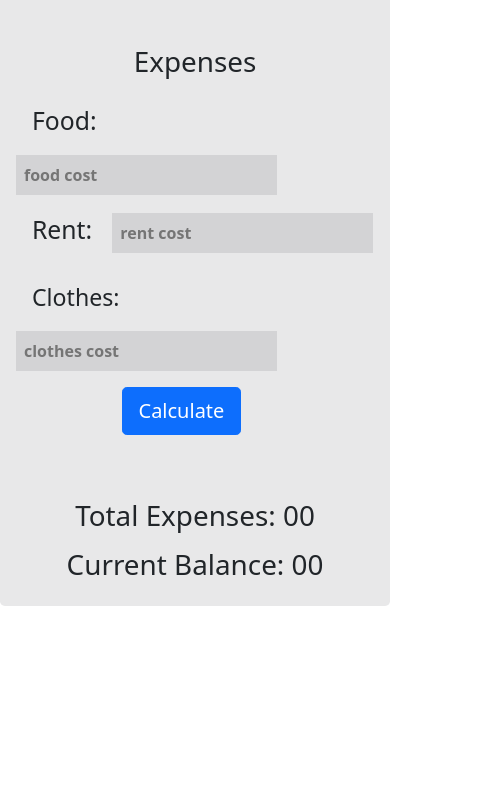
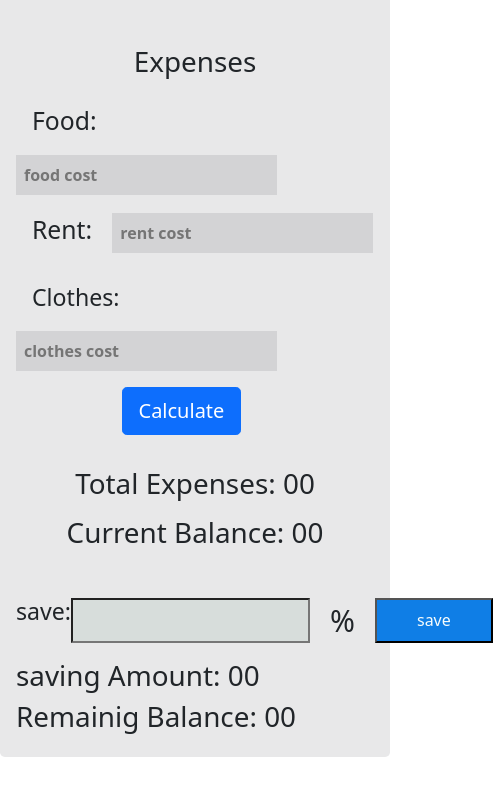
Before and after one commit to Mahedi-junior/money-calculation, a plain HTML site: page index.html in a window 390 px wide. Shown: the part 730-1525 px from the top of the page, 493 px wide, since content can reach past the window. Before the commit the page ends 1384 px from the top, so only its background shows below. Drawn offline with nearby package versions, Linux system fonts and the light colour scheme.

Commit message:
saving calulation added

```diff
--- a/app.js
+++ b/app.js
@@ -16,9 +16,25 @@ document.getElementById('calculate').addEventListener('click', function() {
     console.log(totalCost);
     const expens = document.getElementById('total-expens');
     expens.innerText = totalCost;
-
+    //current balance
     const finalBalance = totalIncome - totalCost;
     const balance = document.getElementById('final-balance');
     balance.innerText = parseFloat(finalBalance);
+});
 
-});
+//saving calculation
+document.getElementById('save-btn').addEventListener('click', function() {
+    const currentbalance = parseFloat(document.getElementById('final-balance').innerText);
+    //saving balance
+    const saveInput = document.getElementById('save-input').value;
+    const saving = currentbalance * (saveInput / 100);
+    //saving amount
+    savingText = document.getElementById('saving');
+    savingText.innerText = parseInt(saving);
+    const remainigbalance = currentbalance - saving;
+    console.log(remainigbalance);
+    const remainigText = document.getElementById('remaining-blance');
+    remainigText.innerText = parseFloat(remainigbalance);
+
+
+})
--- a/css/style.css
+++ b/css/style.css
@@ -3,3 +3,26 @@
     font-size: 50px;
     font-weight: 700;
 }
+
+.parsen {
+    text-align: center;
+    text-align: center;
+    font-size: 30px;
+    margin-right: 20px;
+    margin-left: 20px;
+}
+
+.save {
+    display: flex;
+}
+
+.save-btn {
+    color: rgb(246, 252, 252);
+    padding-left: 40px;
+    padding-right: 40px;
+    background-color: rgb(15, 126, 230);
+}
+
+.save-input {
+    background-color: rgb(215, 221, 219);
+}
--- a/index.html
+++ b/index.html
@@ -17,7 +17,7 @@
         <section>
             <div>
                 <h1 class=" mony mt-5 text-center mb-5 ">Mony Calculation</h1>
-                <div class="container w-100">
+                <div class="container w-100 mx-auto">
                     <div class="row col-md-12 gap-4 ">
                         <div class="col-md-6">
                             <img class="w-100 mb-5 " src="images/money2.jpg" alt="">
@@ -44,18 +44,38 @@
                                     <div class="col-6  mx-auto">
                                         <button id="calculate" class="m-3 btn btn-primary btn-lg ">Calculate</button>
                                     </div>
-                                    <div>
-                                        <h1 class="text-center mt-5">Total Expenses: <span id="total-expens">00</span></h1>
+                                    <div class="">
+                                        <h1 class="text-center mt-3">Total Expenses: <span id="total-expens">00</span></h1>
 
                                         <h1 class="text-center mt-3">Current Balance: <span id="final-balance">00</span></h1>
                                     </div>
+                                    <!-- save Calculation -->
+                                    <!-- <div class="input-group mb-3 mt-5">
+                                        <label class="p-3">Save: </label>
+                                        <input type="text" id="" class=" border-0 p-0 bg-dark bg-opacity-10 fw-bold" placeholder="save" /> <span class="parsen">   %</span><button class="btn btn-primary" type="submit">Button</button>
+                                        <div class="">
+                                            <h1 class="mt-5 text-center">Saving Amount: <span id="total-expens">00</span></h1>
 
+                                            <h1 class="text-center mt-3">Remaing Balance: <span id="final-balance">00</span></h1>
+                                        </div>
+
+                                    </div> -->
+                                    <div class="save mt-5 w-50  col-md-12">
+                                        <h3>save:</h3>
+                                        <input id="save-input" class="save-input" type="text">
+                                        <span class="parsen">%</span>
+                                        <button id="save-btn" class="save-btn">save</button>
+                                    </div>
+                                    <h1 class="mt-3">saving Amount: <span id="saving">00</span></h1>
+                                    <h1>Remainig Balance: <span id="remaining-blance">00</span></h1>
                                 </div>
+
                             </div>
                         </div>
+                    </div>
 
-                    </div>
                 </div>
+            </div>
             </div>
         </section>
     </main>
```
